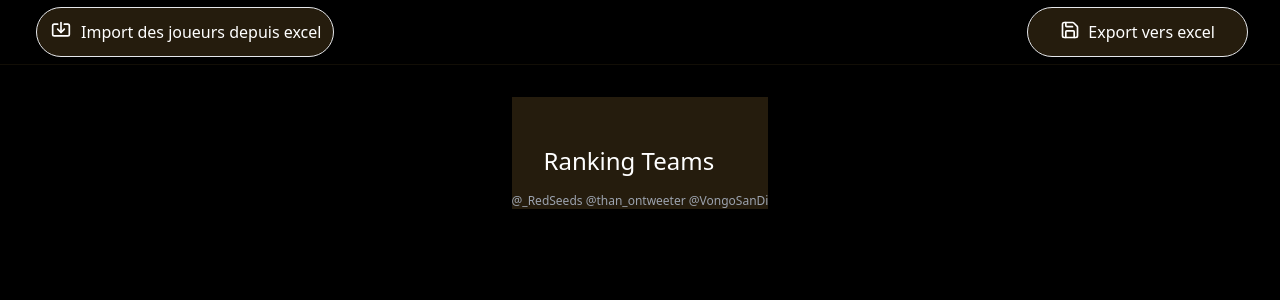
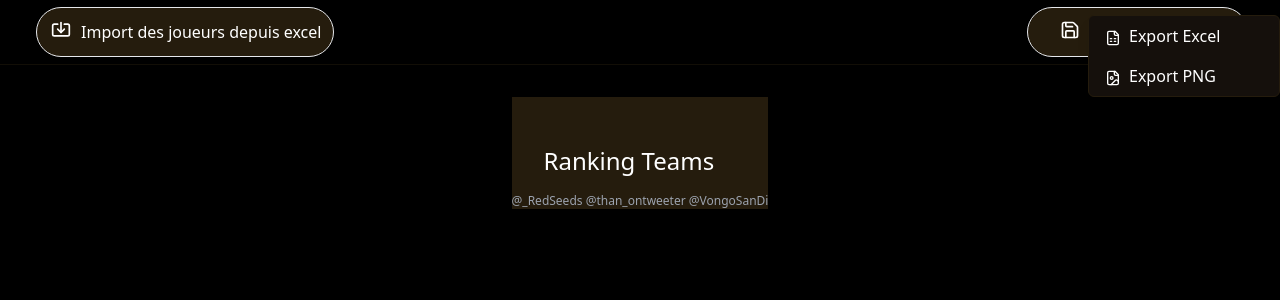
Before and after one commit to JeremyCPE/TierLeague, a React (Vite) app: page / in a window 1280 px wide. Both pictures are taken after a click on the button "Export vers excel". Shown: the top 300 px of the page. Built offline with nearby package versions, Linux system fonts and the light colour scheme; a web font is replaced by a local one.

Commit message:
export to png

```diff
--- a/src/App.tsx
+++ b/src/App.tsx
@@ -1,11 +1,12 @@
 import { TierList } from './components/TierList'
 import { Excel } from './components/Excel'
-import { useEffect, useState } from 'react'
+import { useEffect, useRef, useState } from 'react'
 import LFLLogo from './assets/lfl_logo.png'
 import LECLogo from './assets/LEC_Logo.png'
 import { Player, Team } from './types'
-import { Save } from 'lucide-react'
+import { Save, FileImage, FileSpreadsheet } from 'lucide-react'
 import { WorkBook, writeFile } from 'xlsx'
+import { toPng } from 'html-to-image'
 
 function App() {
   const [players, setPlayers] = useState<Player[]>([])
@@ -16,6 +17,29 @@ function App() {
   const [sheets, setSheets] = useState<{ name: string }[]>([])
   const [selectedSheet, setSelectedSheet] = useState<string>("")
   const [logo, setLogo] = useState("")
+  const [isDropdownOpen, setIsDropdownOpen] = useState(false);
+
+  const tierListRef = useRef<HTMLDivElement>(null);
+
+  const toggleDropdown = () => setIsDropdownOpen(!isDropdownOpen);
+
+  // Ferme le menu si on clique ailleurs
+  const dropdownRef = useRef<HTMLDivElement>(null);
+  useEffect(() => {
+    const handleClickOutside = (event: MouseEvent) => {
+      if (dropdownRef.current && !dropdownRef.current.contains(event.target as Node)) {
+        setIsDropdownOpen(false);
+      }
+    };
+
+    if (isDropdownOpen) {
+      document.addEventListener("click", handleClickOutside);
+    }
+
+    return () => {
+      document.removeEventListener("click", handleClickOutside);
+    };
+  }, [isDropdownOpen]);
 
   useEffect(() => {
     if (selectedSheet.includes('LEC')) {
@@ -58,7 +82,7 @@ function App() {
     setLoading(updateLoading)
   }
 
-  const exportToExcel = () => {
+  const exportToExcel = async () => {
     if (!workbook) return
 
     const worksheet = workbook.Sheets[selectedSheet]
@@ -70,9 +94,31 @@ function App() {
         worksheet[player.tierAddress] = { v: player.tier }
       })
     })
+    // Sauvegarde du fichier mis à jour
+    await new Promise<void>((resolve) => {
+      writeFile(workbook, `${fileName}`, { bookType: "xlsx", type: "file" });
+      setTimeout(resolve, 1000); // Petite pause pour s'assurer que la sauvegarde est terminée
+    });
+    await exportToPng()
 
-    // Sauvegarde du fichier mis à jour
-    writeFile(workbook, `${fileName}`, { bookType: "xlsx", type: "file" })
+  }
+
+  const exportToPng = async () => {
+    console.log('exportToPng', tierListRef);
+    if (tierListRef.current) {
+      tierListRef.current.style.display = "block";
+      const pngDataUrl = await toPng(tierListRef.current, {
+        quality: 1.0,
+        skipFonts: true // Évite les erreurs de lecture des CSS distants
+      });
+      const link = document.createElement('a');
+      link.download = 'my-lflrank2025';
+      link.href = pngDataUrl;
+      link.click();
+      tierListRef.current.style.display = "none";
+    }
+    console.log('exportToPng done');
+
   }
 
   return (
@@ -104,12 +150,26 @@ function App() {
                   )}
                 </div>
               </div>
-              <div className='flex flex-1 justify-end text-white'>
-                <button onClick={exportToExcel}
+              <div className='flex flex-1 justify-end text-white' ref={dropdownRef}>
+                <button onClick={toggleDropdown}
                   className="bg-[#251c0d] border text-white px-8 py-3 rounded-full flex items-start gap-2 hover:bg-[#15100c] transition-colors">
                   <Save className="w-5 h-5" />
                   Export vers excel
                 </button>
+                {isDropdownOpen && (
+                  <div className="absolute right-0 mt-2 w-48 bg-[#15100c] border border-[#251c0d] rounded-md shadow-lg z-50">
+                    <button onClick={() => { setIsDropdownOpen(false); exportToExcel(); }}
+                      className="block w-full text-left px-4 py-2 text-white hover:bg-[#251c0d] transition">
+                      <FileSpreadsheet className="w-4 h-4 inline-block mr-2" />
+                      Export Excel
+                    </button>
+                    <button onClick={() => { setIsDropdownOpen(false); exportToPng(); }}
+                      className="block w-full text-left px-4 py-2 text-white hover:bg-[#251c0d] transition">
+                      <FileImage className="w-4 h-4 inline-block mr-2" />
+                      Export PNG
+                    </button>
+                  </div>
+                )}
                 {loading && <div className="spinner"></div>}
               </div>
 
@@ -120,7 +180,7 @@ function App() {
 
       <div className="min-h-screen bg-black flex py-8 px-4 overflow-hidden">
         <div className='max-w-6xl mx-auto'>
-          <TierList fullteams={teams} fullplayers={players} {...(logo ? { logo } : {})} onPlayersChange={handleOnPlayersChange} onTeamsChange={handleOnTeamsChange} />
+          <TierList ref={tierListRef} fullteams={teams} fullplayers={players} {...(logo ? { logo } : {})} onPlayersChange={handleOnPlayersChange} onTeamsChange={handleOnTeamsChange} />
         </div>
       </div>
     </>
--- a/src/components/TierList.tsx
+++ b/src/components/TierList.tsx
@@ -1,4 +1,4 @@
-import React, { useState, useEffect } from 'react'
+import { useState, useEffect, forwardRef } from 'react'
 import { TeamTables } from './TeamTables'
 import { Player, Team } from '../types'
 
@@ -10,7 +10,7 @@ interface TierListProps {
   onTeamsChange: (teams: Team[]) => void
 }
 
-export const TierList: React.FC<TierListProps> = ({ fullplayers, fullteams, logo, onPlayersChange, onTeamsChange }) => {
+export const TierList = forwardRef<HTMLDivElement, TierListProps>(({ fullplayers, fullteams, logo, onPlayersChange, onTeamsChange }, ref) => {
   const [players, setPlayers] = useState<Player[]>(fullplayers)
   const [teamRanking, setTeamRanking] = useState<Team[]>(fullteams)
 
@@ -51,7 +51,7 @@ export const TierList: React.FC<TierListProps> = ({ fullplayers, fullteams, logo
   )
 
   return (
-    <div className="bg-[#251c0d]">
+    <div ref={ref} className="bg-[#251c0d]">
       <div className="px-4 py-4 flex items-center w-25">
         {logo && <img src={logo} alt="Competition Logo" className="w-16" />}
         <h1 className="text-2xl text-white ml-4 mt-8">Ranking Teams </h1>
@@ -61,3 +61,4 @@ export const TierList: React.FC<TierListProps> = ({ fullplayers, fullteams, logo
     </div>
   )
 }
+)
```
